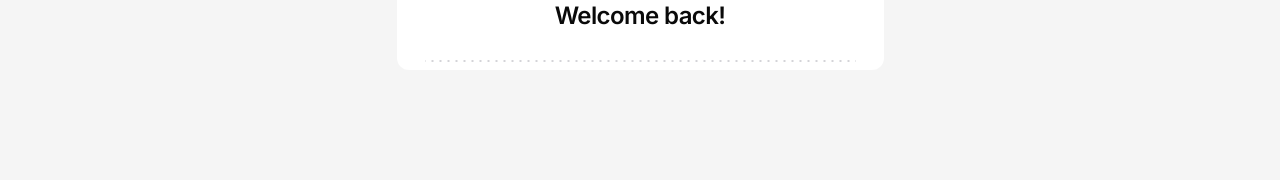
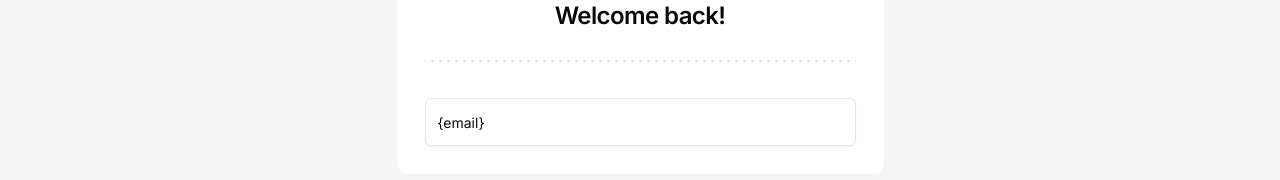
Before and after one commit to Kanishka2301/Jira-Clone, a Next.js app: page /sign-in in a window 1280 px wide. Shown: the part 140-320 px from the top of the page. Built offline with nearby package versions, Linux system fonts and the light colour scheme.

Commit message:
initial commit

```diff
--- a/src/app/(auth)/sign-in/page.tsx
+++ b/src/app/(auth)/sign-in/page.tsx
@@ -1,3 +1,4 @@
+"use client";
 import { SignInCard } from "@/features/auth/components/sign-in-card";
 const SignInPage = () => {
   return <SignInCard />;
--- a/src/features/auth/components/sign-in-card.tsx
+++ b/src/features/auth/components/sign-in-card.tsx
@@ -1,6 +1,6 @@
 import { DottedSeparator } from "@/components/dotted-separator";
 import { Card, CardContent, CardHeader, CardTitle } from "@/components/ui/card";
-import { Separator } from "@/components/ui/separator";
+import { Input } from "@/components/ui/input";
 export const SignInCard = () => {
   return (
     <Card className="w-full h-full md:w-[487px] border-none shadow-none">
@@ -10,6 +10,18 @@ export const SignInCard = () => {
       <div className="px-7 mb-2">
         <DottedSeparator />
       </div>
+      <CardContent className="p-7">
+        <form className="space-y-4">
+          <Input
+            required
+            type="email"
+            value="{email}"
+            onChange={() => {}}
+            placeholder="Enter email address"
+            disabled={false}
+          />
+        </form>
+      </CardContent>
     </Card>
   );
 };
```
